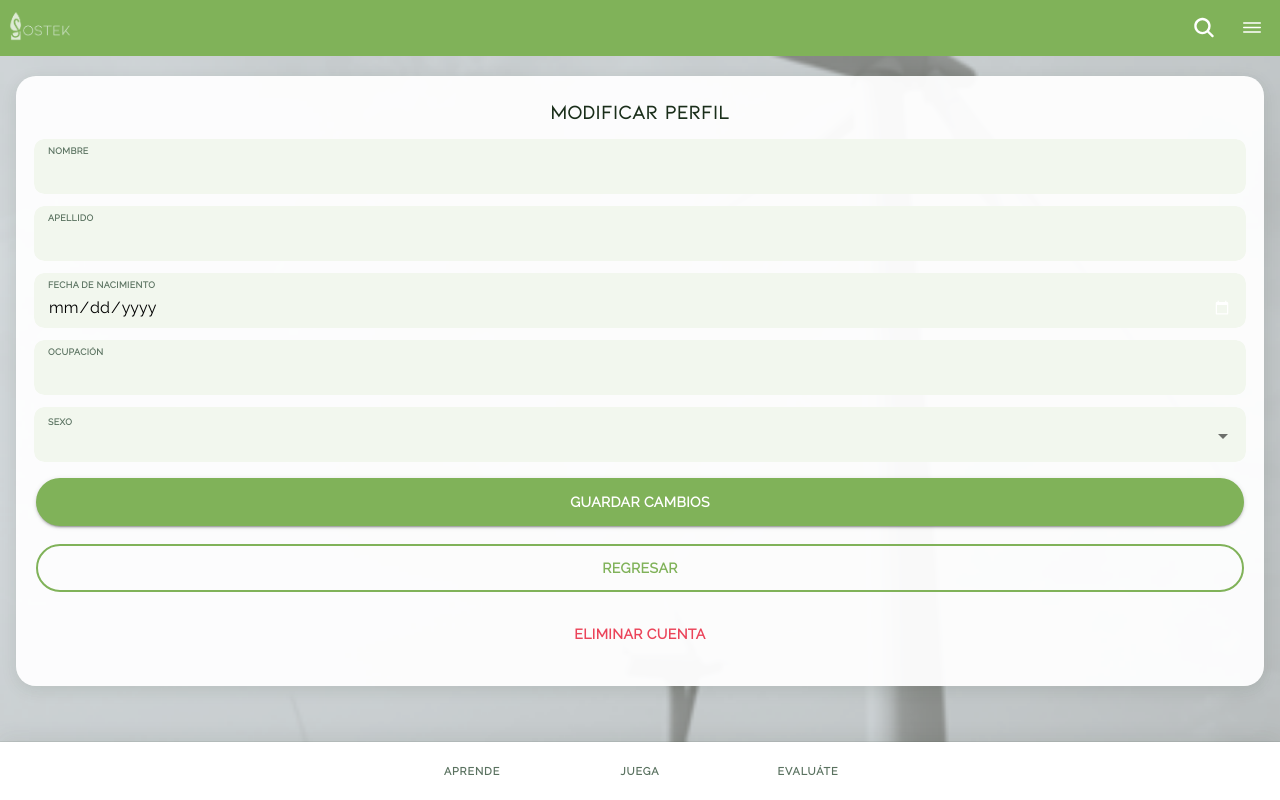
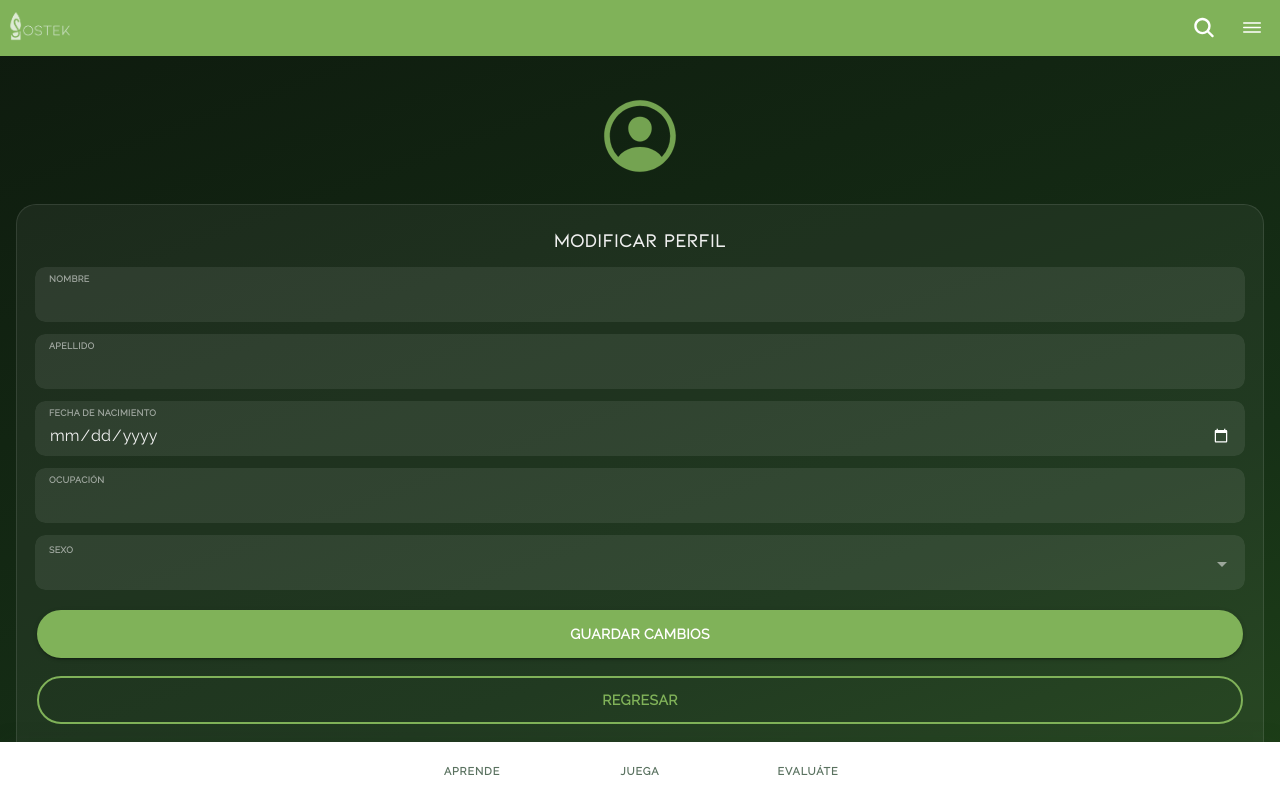
Before and after one commit to SostekMX/Sostek, a React (Create React App) app: page /Profile in a window 1280 px wide. Built offline with nearby package versions, Linux system fonts and the light colour scheme; no server answers.

Commit message:
style: redisena pagina de perfil con dark theme y avatar

```diff
--- a/src/pages/profile/Profile.css
+++ b/src/pages/profile/Profile.css
@@ -1,15 +1,29 @@
 .profile-container {
-    padding: 20px 16px 40px;
+    padding: 12px 16px 48px;
     display: flex;
     flex-direction: column;
     gap: 16px;
 }
 
+/* Avatar */
+.profile-avatar {
+    display: flex;
+    justify-content: center;
+    padding: 24px 0 8px;
+}
+
+.profile-avatar__icon {
+    font-size: 88px;
+    color: #80b259;
+    opacity: 0.9;
+}
+
+/* Card */
 .profile-card {
-    background: rgba(255, 255, 255, 0.95);
+    background: rgba(255, 255, 255, 0.05);
+    border: 1px solid rgba(255, 255, 255, 0.1);
     border-radius: 20px;
     padding: 24px 18px;
-    box-shadow: 0 4px 16px rgba(26, 46, 26, 0.1);
     display: flex;
     flex-direction: column;
     gap: 12px;
@@ -17,36 +31,41 @@
 
 .profile-title {
     text-align: center;
-    color: #1a2e1a;
-    font-size: 1.2rem;
+    color: #f0f0f0;
+    font-size: 1.15rem;
     font-weight: 700;
     margin: 0 0 4px;
     font-family: 'Kiona-Regular', 'Raleway', sans-serif;
     letter-spacing: 0.5px;
 }
 
+/* Inputs */
 .profile-input-item {
-    --background: #f2f7ee;
+    --background: rgba(255, 255, 255, 0.08);
     --border-radius: 10px;
     --padding-start: 14px;
     --padding-end: 14px;
     --inner-padding-end: 0;
     --highlight-color-focused: #80b259;
+    --color: #f0f0f0;
+    --placeholder-color: rgba(255, 255, 255, 0.35);
     border-radius: 10px;
 }
 
 .profile-label {
-    color: #5a7260 !important;
+    color: rgba(255, 255, 255, 0.55) !important;
     font-size: 0.74rem !important;
     font-weight: 600 !important;
     text-transform: uppercase;
     letter-spacing: 0.5px;
 }
 
+/* Actions */
 .profile-actions {
     display: flex;
     flex-direction: column;
     gap: 10px;
+    margin-top: 4px;
 }
 
 .profile-actions ion-button {
--- a/src/pages/profile/Profile.tsx
+++ b/src/pages/profile/Profile.tsx
@@ -1,4 +1,5 @@
-import { IonContent, IonItem, IonPage, IonButton, IonLabel, IonInput, IonSelect, IonSelectOption, IonAlert } from '@ionic/react';
+import { IonContent, IonItem, IonPage, IonButton, IonLabel, IonInput, IonSelect, IonSelectOption, IonAlert, IonIcon } from '@ionic/react';
+import { personCircleOutline } from 'ionicons/icons';
 import { useEffect, useState } from 'react';
 import { useHistory } from 'react-router';
 import axios from 'axios';
@@ -70,8 +71,11 @@ const Profile: React.FC = () => {
     return (
         <IonPage>
             <AppBarPopOver />
-            <IonContent fullscreen class='bg-img'>
+            <IonContent fullscreen class='app-dark-bg'>
                 <div className='profile-container'>
+                    <div className='profile-avatar'>
+                        <IonIcon icon={personCircleOutline} className='profile-avatar__icon' />
+                    </div>
                     <div className='profile-card'>
                         <h2 className='profile-title'>Modificar Perfil</h2>
                         <IonItem className='profile-input-item' lines='none'>
```
